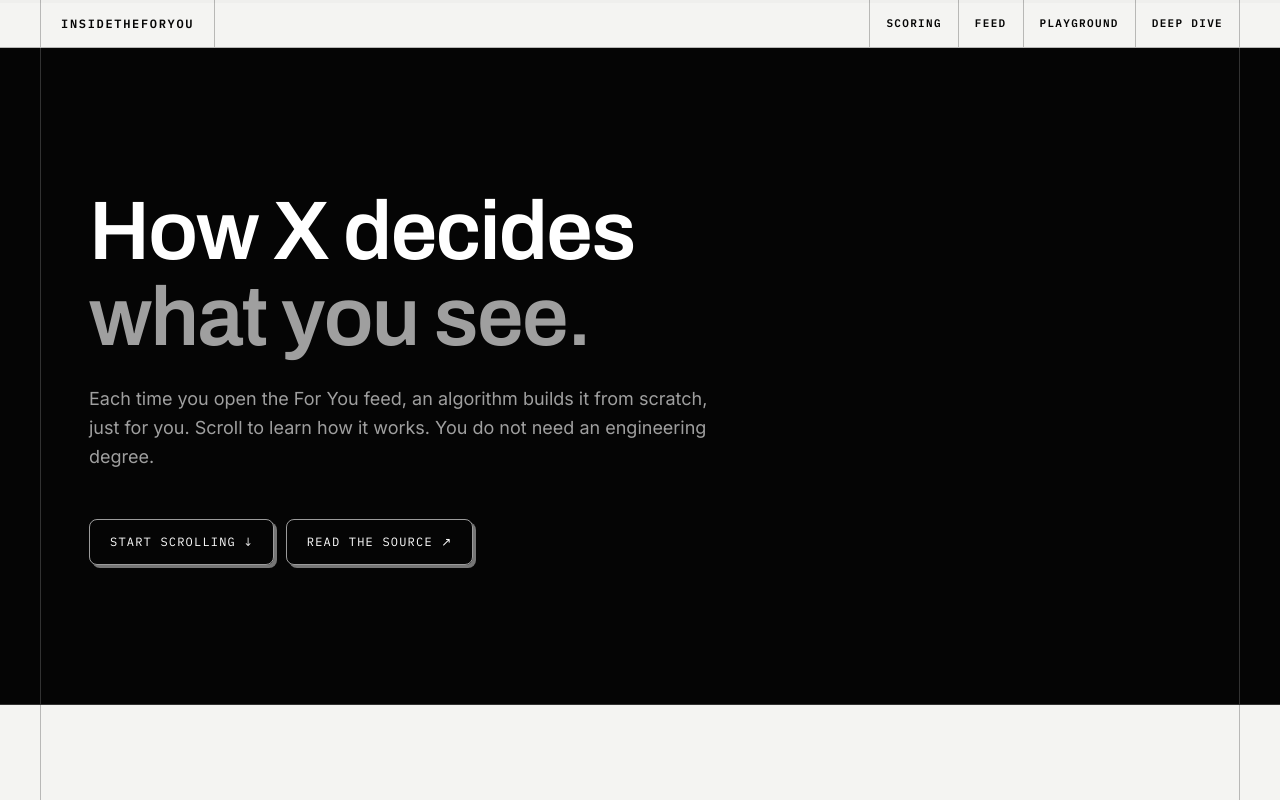
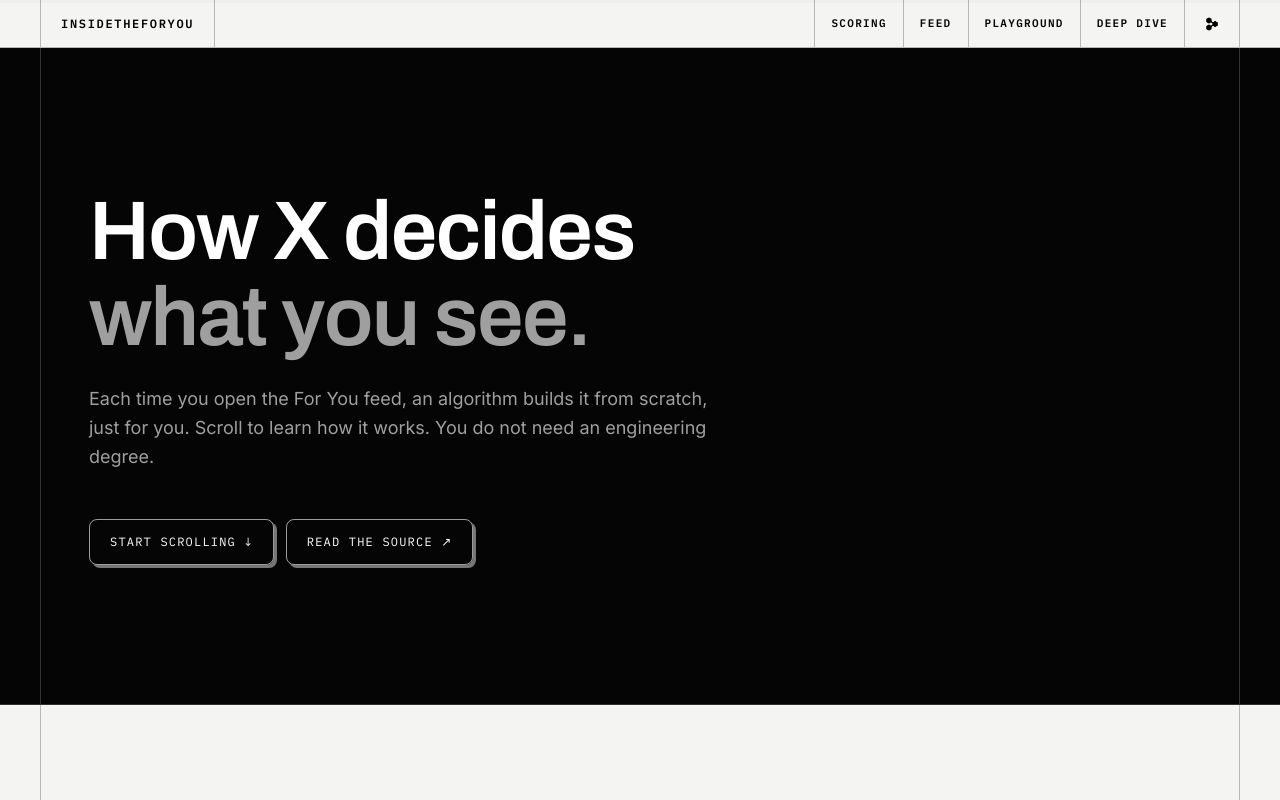
Before and after one commit to dabit3/insidetheforyou, a React (Vite) app: page / in a window 1280 px wide. Shown: the top 800 px of the page. Built offline with nearby package versions, Linux system fonts and the light colour scheme.

Commit message:
updatedd nav

```diff
--- a/src/App.tsx
+++ b/src/App.tsx
@@ -72,6 +72,15 @@
             {label}
           </a>
         ))}
+        <a
+          href="https://devin.ai"
+          target="_blank"
+          rel="noreferrer"
+          className="nav-devin"
+          title="Built with Devin"
+        >
+          <img src="/devin.png" alt="Devin" width={18} height={18} />
+        </a>
       </div>
     </div>
   )
--- a/src/index.css
+++ b/src/index.css
@@ -70,6 +70,28 @@
   .section-inner {
     padding: 64px 20px;
   }
+}
+
+.nav-devin {
+  display: flex;
+  align-items: center;
+  padding: 14px 18px;
+  border-left: 1px solid var(--line-light);
+  transition: background 0.2s;
+}
+
+.nav-devin img {
+  display: block;
+  transition: filter 0.2s, transform 0.2s;
+}
+
+.nav-devin:hover {
+  background: var(--ink);
+}
+
+.nav-devin:hover img {
+  filter: invert(1);
+  transform: rotate(90deg);
 }
 
 .eyebrow {
```
